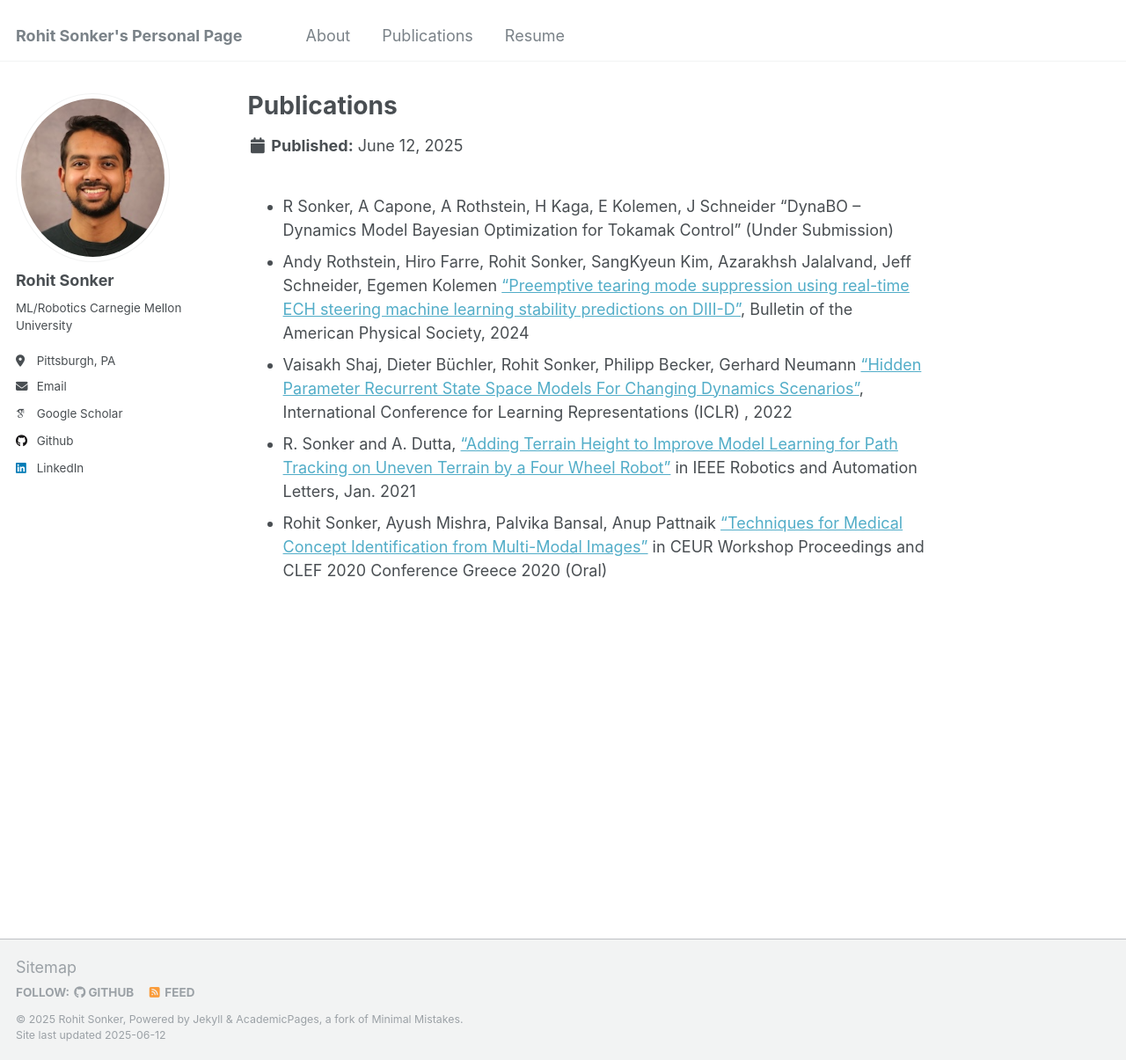
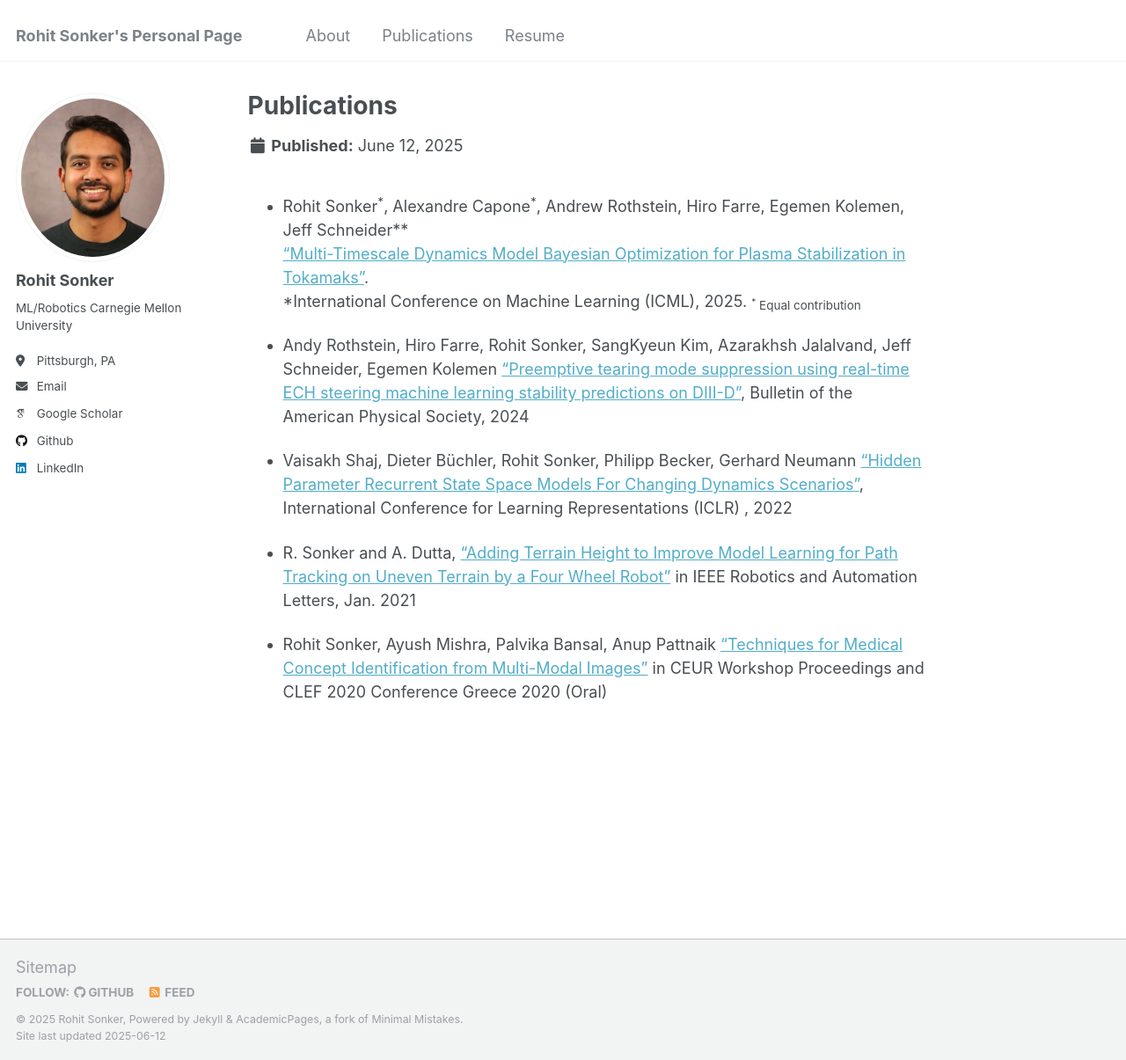
Before and after one commit to rohit-sonker/rohit-sonker.github.io, a Jekyll site: the page built from _publications/publications.md, in a window 1280 px wide and 1205 px high. Shown: the whole window at 88% size. Built offline with Jekyll 4.4.1, drawn with Linux system fonts in a browser that asks for light colours; some web fonts are replaced.

Commit message:
update publications page

```diff
--- a/_publications/publications.md
+++ b/_publications/publications.md
@@ -6,8 +6,15 @@ redirect_from:
   - /publications.html
 ---
 
-* R Sonker, A Capone, A Rothstein, H Kaga, E Kolemen, J Schneider “DynaBO – Dynamics Model Bayesian Optimization for Tokamak Control” (Under Submission)
+* Rohit Sonker<sup>\*</sup>, Alexandre Capone<sup>\*</sup>, Andrew Rothstein, Hiro Farre, Egemen Kolemen, Jeff Schneider**
+  ["Multi-Timescale Dynamics Model Bayesian Optimization for Plasma Stabilization in Tokamaks"](https://openreview.net/attachment?id=d7v7RVXbNH&name=pdf).
+  *International Conference on Machine Learning (ICML), 2025.
+<sub><sup>*</sup> Equal contribution</sub>
+
 * Andy Rothstein, Hiro Farre, Rohit Sonker, SangKyeun Kim, Azarakhsh Jalalvand, Jeff Schneider, Egemen Kolemen ["Preemptive tearing mode suppression using real-time ECH steering machine learning stability predictions on DIII-D"]("https://meetings.aps.org/Meeting/DPP24/Session/PP12.39"), Bulletin of the American Physical Society, 2024
+
 * Vaisakh Shaj, Dieter Büchler, Rohit Sonker, Philipp Becker, Gerhard Neumann [“Hidden Parameter Recurrent State Space Models For Changing Dynamics Scenarios”]("https://openreview.net/pdf?id=ds8yZOUsea"), International Conference for Learning Representations (ICLR) , 2022
+
 * R. Sonker and A. Dutta, ["Adding Terrain Height to Improve Model Learning for Path Tracking on Uneven Terrain by a Four Wheel Robot"]("https://ieeexplore.ieee.org/document/9265417") in IEEE Robotics and Automation Letters, Jan. 2021
+
 * Rohit Sonker, Ayush Mishra, Palvika Bansal, Anup Pattnaik [“Techniques for Medical Concept Identification from Multi-Modal Images”]("https://ceur-ws.org/Vol-2696/paper_71.pdf") in CEUR Workshop Proceedings and CLEF 2020 Conference Greece 2020 (Oral)
```
